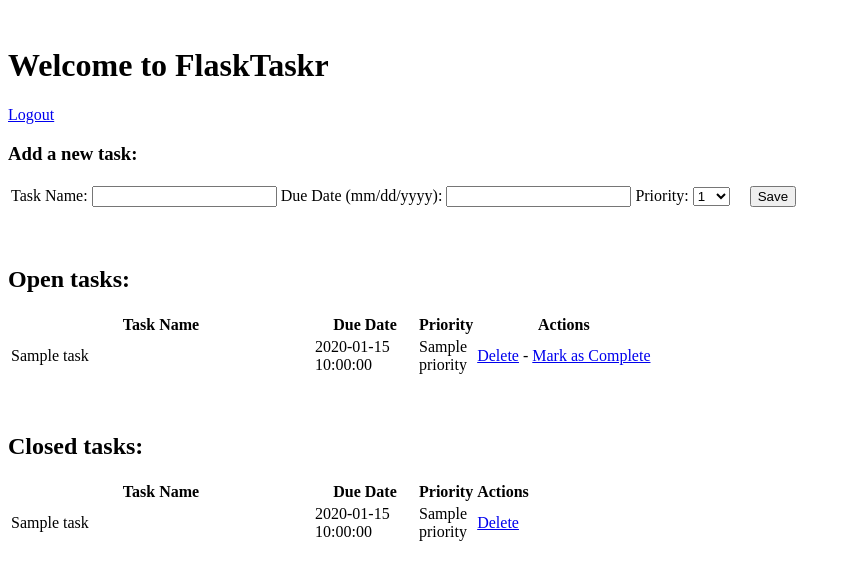
After one commit to gibbsmwaura/flask-boilerplate, a Python web app: template templates/tasks.html in a window 1280 px wide. The commit adds this page. Shown: the top 580 px of the page, without its empty margins (0-851 px from the left). Run offline with Jinja, Linux system fonts and the light colour scheme; the template is opened without the code that fills it: most values are stand-ins (such as "Sample title", 1, 10 or a date in 2020).

Commit message:
view, update, add and delete tasks

```diff
--- /dev/null
+++ b/run.py
@@ -0,0 +1,2 @@
+from views import app
+app.run(debug=True)
--- a/login.html
+++ b/templates/login.html
@@ -1,4 +1,4 @@
-{% extends 'base.html'%}
+{% extends '_base.html'%}
 {% block content %}
 
 <h1>Welcome to Flask Taskr</h1>
--- /dev/null
+++ b/templates/tasks.html
@@ -0,0 +1,99 @@
+{% extends "_base.html" %}
+{% block content %}
+
+<h1>Welcome to FlaskTaskr</h1>
+<a href="{{ url_for('logout') }}">Logout</a>
+<div class="add-task">
+  <h3>Add a new task:</h3>
+  <table>
+    <tr>
+      <form action="{{ url_for('new_task') }}" method="post">
+        <td>
+          <label>Task Name:</label>
+          <input name="name" type="text">
+        </td>
+        <td>
+          <label>Due Date (mm/dd/yyyy):</label>
+          <input name="due_date" type="text" width="120px">
+        </td>
+        <td>
+          <label>Priority:</label>
+          <select name="priority" width="100px">
+            <option value="1">1</option>
+            <option value="2">2</option>
+            <option value="3">3</option>
+            <option value="4">4</option>
+            <option value="5">5</option>
+            <option value="6">6</option>
+            <option value="7">7</option>
+            <option value="8">8</option>
+            <option value="9">9</option>
+            <option value="10">10</option>
+          </select>
+        </td>
+        <td>
+          &nbsp;
+          &nbsp;
+          <input class="button" type="submit" value="Save">
+        </td>
+      </form>
+    </tr>
+  </table>
+</div>
+<div class="entries">
+  <br>
+  <br>
+  <h2>Open tasks:</h2>
+  <div class="datagrid">
+    <table>
+      <thead>
+        <tr>
+          <th width="300px"><strong>Task Name</strong></th>
+          <th width="100px"><strong>Due Date</strong></th>
+          <th width="50px"><strong>Priority</strong></th>
+          <th><strong>Actions</strong></th>
+        </tr>
+      </thead>
+      {% for task in open_tasks %}
+        <tr>
+          <td width="300px">{{ task.name }}</td>
+          <td width="100px">{{ task.due_date }}</td>
+          <td width="50px">{{ task.priority }}</td>
+          <td>
+            <a href="{{ url_for('delete_entry', task_id = task.task_id) }}">Delete</a>  -
+            <a href="{{ url_for('complete', task_id = task.task_id) }}">Mark as Complete</a>
+          </td>
+        </tr>
+      {% endfor %}
+    </table>
+  </div>
+  <br>
+  <br>
+</div>
+<div class="entries">
+  <h2>Closed tasks:</h2>
+  <div class="datagrid">
+    <table>
+      <thead>
+      <tr>
+        <th width="300px"><strong>Task Name</strong></th>
+        <th width="100px"><strong>Due Date</strong></th>
+        <th width="50px"><strong>Priority</strong></th>
+        <th><strong>Actions</strong></th>
+        </tr>
+      </thead>
+      {% for task in closed_tasks %}
+        <tr>
+          <td width="300px">{{ task.name }}</td>
+          <td width="100px">{{ task.due_date }}</td>
+          <td width="50px">{{ task.priority }}</td>
+        <td>
+          <a href="{{ url_for('delete_entry', task_id = task.task_id) }}">Delete</a>
+        </td>
+        </tr>
+      {% endfor %}
+    </table>
+  </div>
+</div>
+
+{% endblock %}
```
Also changed, not shown: app.py (deleted, +0 -40 lines), forms.py (added, +15 -0 lines), templates/requirements.txt (added, +8 -0 lines), views.py (+62 -2 lines), templates/_base.html (renamed from _base.html), 1 other file.
